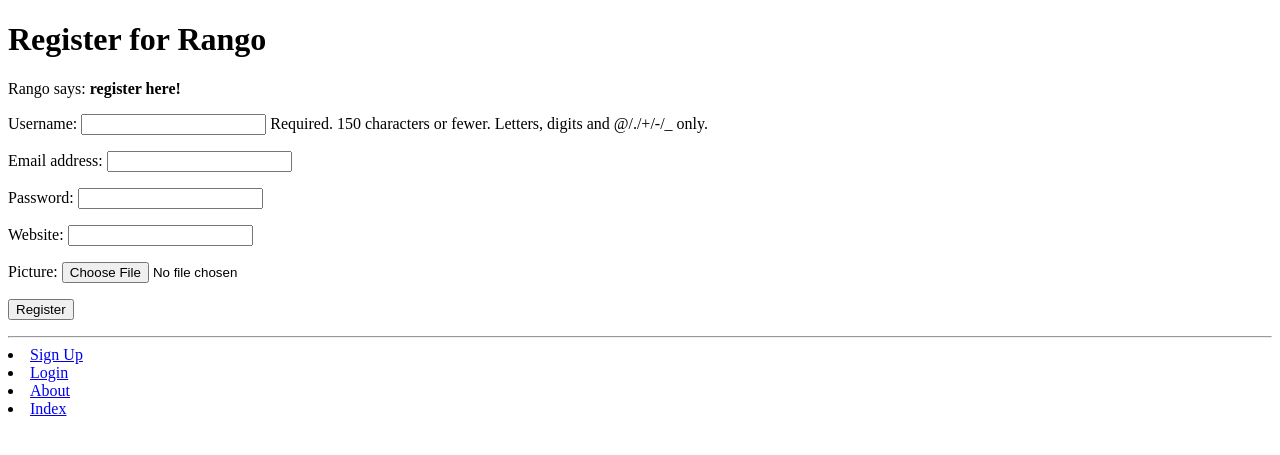
After one commit to Scottjhollywood/TangoWithScott, a Django app: page /rango/register/ in a window 1280 px wide. The commit adds this page. Shown: the top 455 px of the page. Run offline with Django 3.2, Linux system fonts and the light colour scheme; data comes from the database, SQL or seed files in the repository; both versions use the stored data as it was after the commit.

Commit message:
Chapter 9

```diff
--- a/TangoWithScott/settings.py
+++ b/TangoWithScott/settings.py
@@ -17,6 +17,7 @@ BASE_DIR = Path(__file__).resolve().parent.parent
 TEMPLATE_DIR = os.path.join(BASE_DIR, 'templates')
 STATIC_DIR = os.path.join(BASE_DIR, 'static')
 MEDIA_DIR = os.path.join(BASE_DIR, 'media')
+
 # Quick-start development settings - unsuitable for production
 # See https://docs.djangoproject.com/en/3.2/howto/deployment/checklist/
 
@@ -132,6 +133,10 @@ MEDIA_ROOT = MEDIA_DIR
 
 MEDIA_URL = '/media/'
 
+#Login
+LOGIN_URL = 'rango:login'
+
+
 # Default primary key field type
 # https://docs.djangoproject.com/en/3.2/ref/settings/#default-auto-field
 
--- a/TangoWithScott/urls.py
+++ b/TangoWithScott/urls.py
@@ -25,5 +25,4 @@ urlpatterns = [
     path('', views.about, name='about'),
     path('rango/', include('rango.urls')),
     path('admin/', admin.site.urls),
-
 ] + static(settings.MEDIA_URL, document_root=settings.MEDIA_ROOT)
--- a/rango/admin.py
+++ b/rango/admin.py
@@ -1,5 +1,8 @@
 from django.contrib import admin
 from rango.models import Category, Page
+from rango.models import UserProfile
+
+
 # Register your models here.
 
 class CategoryAdmin(admin.ModelAdmin):
@@ -12,3 +15,4 @@ class PageAdmin(admin.ModelAdmin):
 
 admin.site.register(Page, PageAdmin)
 admin.site.register(Category, CategoryAdmin)
+admin.site.register(UserProfile)
--- a/rango/forms.py
+++ b/rango/forms.py
@@ -1,6 +1,7 @@
 from django import forms
 from rango.models import Page, Category
-
+from django.contrib.auth.models import User
+from rango.models import UserProfile
 
 class CategoryForm(forms.ModelForm):
     name = forms.CharField(max_length=Category.NAME_MAX_LENGTH, help_text="Please enter the category name.")
@@ -30,3 +31,17 @@ class PageForm(forms.ModelForm):
             cleaned_data['url'] = url
 
         return cleaned_data
+
+
+class UserForm(forms.ModelForm):
+    password = forms.CharField(widget=forms.PasswordInput())
+
+    class Meta:
+        model = User
+        fields = ('username', 'email', 'password',)
+
+
+class UserProfileForm(forms.ModelForm):
+    class Meta:
+        model = UserProfile
+        fields = ('website', 'picture',)
--- a/rango/models.py
+++ b/rango/models.py
@@ -1,5 +1,6 @@
 from django.db import models
 from django.template.defaultfilters import slugify
+from django.contrib.auth.models import User
 # Create your models here.
 
 
@@ -32,3 +33,11 @@ class Page(models.Model):
 
     def __str__(self):
         return self.title
+
+class UserProfile(models.Model):
+    user = models.OneToOneField(User, on_delete=models.CASCADE)
+    website = models.URLField(blank=True)
+    picture = models.ImageField(upload_to='profile_images', blank=True)
+
+    def __str__(self):
+        return self.user.username
--- a/rango/urls.py
+++ b/rango/urls.py
@@ -9,4 +9,9 @@ urlpatterns = [
     path('category/<slug:category_name_slug>/', views.show_category, name='show_category'),
     path('add_category/', views.add_category, name='add_category'),
     path('category/<slug:category_name_slug>/add_page/', views.add_page, name='add_page'),
+    path('register/', views.register, name='register'),
+    path('login/', views.user_login, name='login'),
+    path('logout/', views.user_logout, name='logout'),
+
+
 ]
--- a/rango/views.py
+++ b/rango/views.py
@@ -7,6 +7,13 @@ from django.shortcuts import redirect
 from rango.forms import PageForm
 from django.shortcuts import redirect
 from django.urls import reverse
+from rango.forms import UserForm, UserProfileForm
+from django.contrib.auth import authenticate, login
+from django.http import HttpResponse
+from django.urls import reverse
+from django.shortcuts import redirect
+from django.contrib.auth.decorators import login_required
+from django.contrib.auth import logout
 
 def index(request):
     category_list = Category.objects.order_by('-likes')[:5]
@@ -42,6 +49,7 @@ def show_category(request, category_name_slug):
 
     return render(request, 'rango/category.html', context=context_dict)
 
+@login_required
 def add_category(request):
     form = CategoryForm()
 
@@ -58,6 +66,7 @@ def add_category(request):
 
     return render(request, 'rango/add_category.html', {'form': form})
 
+@login_required
 def add_page(request, category_name_slug):
     try:
         category = Category.objects.get(slug=category_name_slug)
@@ -85,3 +94,63 @@ def add_page(request, category_name_slug):
 
     context_dict = {'form': form, 'category': category}
     return render(request, 'rango/add_page.html', context=context_dict)
+
+
+def register(request):
+    registered = False
+
+    if request.method =='POST':
+        user_form = UserForm(request.POST)
+        profile_form = UserProfileForm(request.POST)
+
+        if user_form.is_valid() and profile_form.is_valid():
+            user = user_form.save()
+            user.set_password(user.password)
+            user.save()
+            profile = profile_form.save(commit=False)
+            profile.user = user
+
+            if 'picture' in request.FILES:
+                profile.picture = request.FILES['picture']
+
+            profile.save()
+
+            registered = True
+
+        else:
+            print(user_form.errors, profile_form.errors)
+
+    else:
+        user_form = UserForm()
+        profile_form = UserProfileForm()
+
+    return render(request, 'rango/register.html', context={'user_form': user_form, 'profile_form': profile_form, 'registered': registered})
+
+def user_login(request):
+    if request.method == "POST":
+        username = request.POST.get('username')
+        password = request.POST.get('password')
+
+        user = authenticate(username=username, password=password)
+
+        if user:
+            if user.is_active:
+                login(request, user)
+                return redirect(reverse('rango:index'))
+            else:
+                return HttpResponse('Your Rango account is disabled.')
+        else:
+            print(f"Invalid login details: {username}, {password}")
+            return HttpResponse("Invalid login details supplied.")
+    else:
+        return render(request, 'rango/login.html')
+
+
+@login_required
+def restricted(request):
+    return HttpResponse("Since you're logged in, you can see this text!")
+
+@login_required
+def user_logout(request):
+    logout(request)
+    return redirect(reverse('rango:index'))
--- a/templates/rango/base.html
+++ b/templates/rango/base.html
@@ -23,9 +23,16 @@
         </div>
         <hr />
         <div>
-            <li><a href="{% url 'rango:add_category' %}">Add a New Category</a></li>
-            <li><a href="{% url 'rango:about' %}">About</a></li>
-            <li><a href="{% url 'rango:index' %}">Index</a></li>
+           {% if user.is_authenticated %}
+                    <li><a href="{% url 'rango:restricted' %}">Restricted Page</a></li>
+                    <li><a href="{% url 'rango:logout' %}">Logout</a></li>
+                    <li><a href="{% url 'rango:add_category' %}">Add a New Category</a></li>
+                {% else %}
+                    <li><a href="{% url 'rango:register' %}">Sign Up</a></li>
+                    <li><a href="{% url 'rango:login' %}">Login</a></li>
+                {% endif %}
+                <li><a href="{% url 'rango:about' %}">About</a></li>
+                <li><a href="{% url 'rango:index' %}">Index</a></li>
         </div>
     </body>
 </html>
--- /dev/null
+++ b/templates/rango/register.html
@@ -0,0 +1,24 @@
+<!DOCTYPE html>
+{% extends 'rango/base.html' %}
+{% load staticfiles %}
+
+{% block title_block %}
+    Register
+{% endblock %}
+
+{% block body_block %}
+    <h1>Register for Rango</h1>
+    {% if registered %}
+        Rango says: <strong>thank you for registering!</strong>
+        <a href="{% url 'rango:index' %}">Return to the homepage.</a><br />
+    {% else %}
+        Rango says: <strong>register here!</strong><br />
+        <form id="user_form" method="post" action="{% url 'rango:register' %}" enctype="multipart/form-data">
+            {% csrf_token %}
+            {{ user_form.as_p }}
+            {{ profile_form.as_p }}
+
+            <input type="submit" name="submit" value="Register" />
+        </form>
+    {% endif %}
+{% endblock %}
```
Also changed, not shown: templates/rango/index.html (+8 -3 lines), templates/rango/login.html (added, +19 -0 lines), templates/rango/restricted.html (added, +10 -0 lines), db.sqlite3, rango/migrations/0005_userprofile.py (added).
